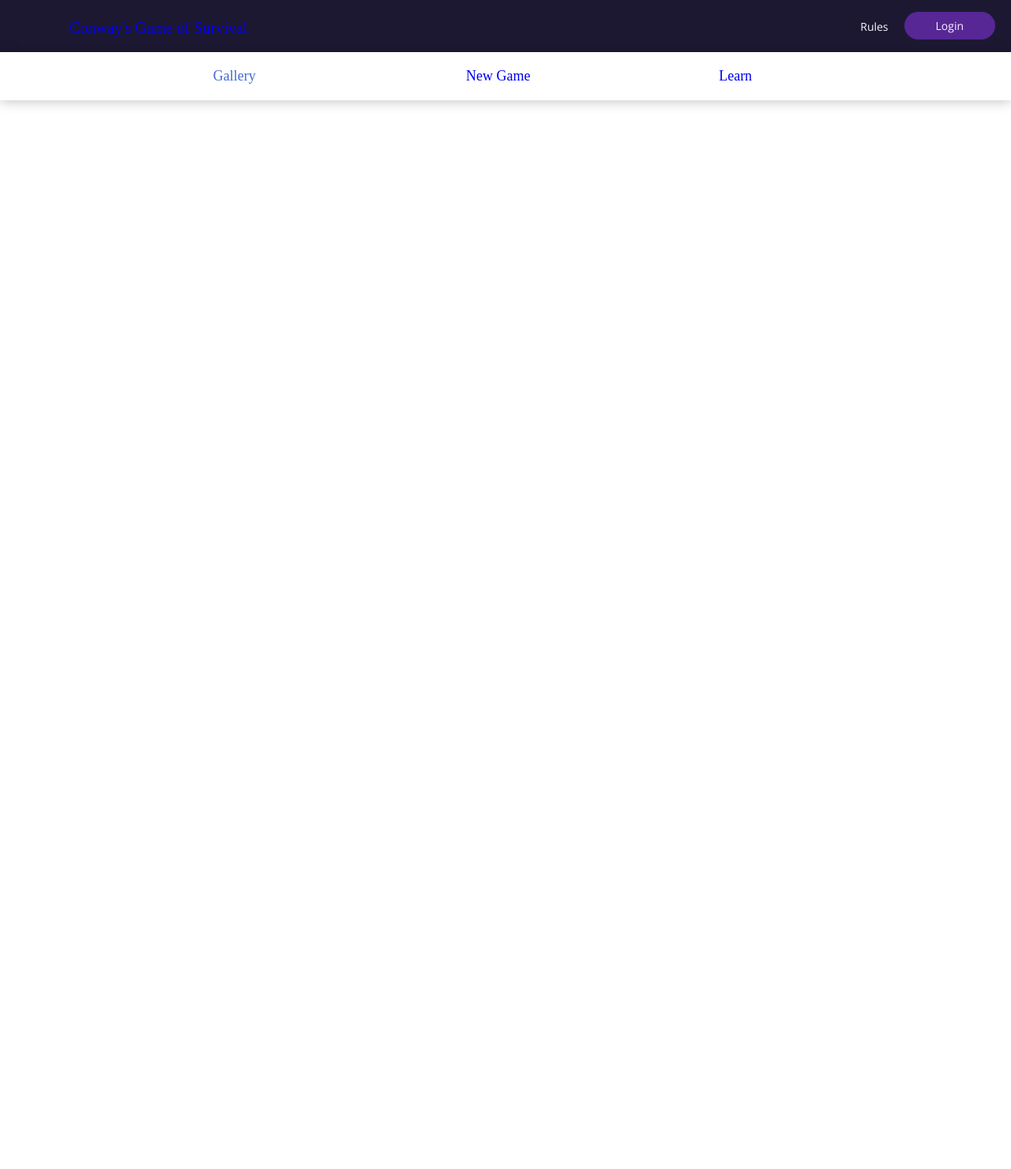
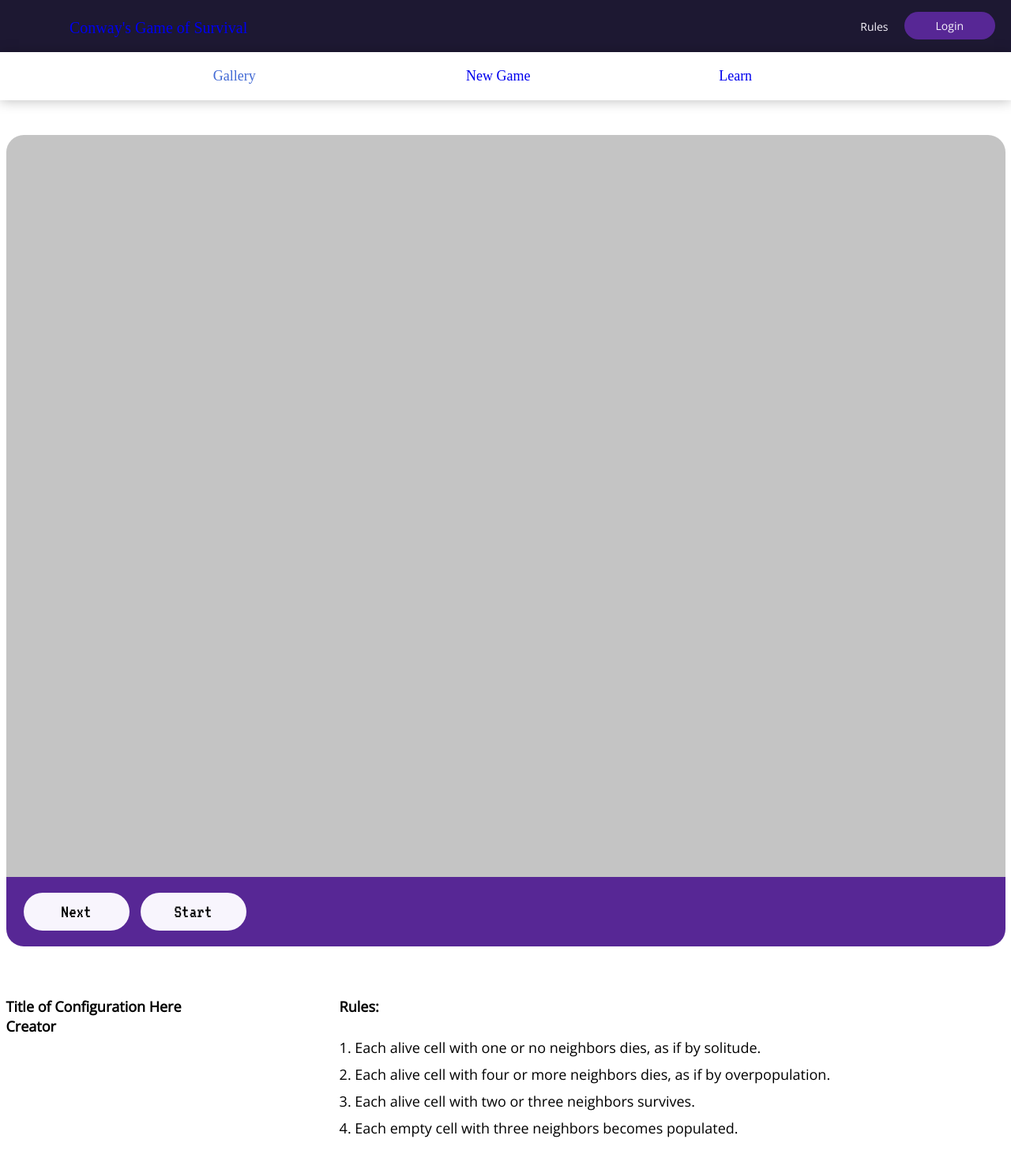
Before and after one commit to dhagandev/ConwayProject, a Django app: template conway_app/templates/consim/viewconsim.html in a window 1280 px wide. Shown: the whole page at 79% size. Before the commit the page ends 135 px from the top, so only its background shows below. Run offline with Django 3.2, Linux system fonts and the light colour scheme; the template is opened without the code that fills it, so the values that code supplies are empty; some web fonts are replaced.

Commit message:
Updates to viewing a configuration; cannot continue as at this point we do not have any configuration model

```diff
--- a/conway_app/templates/consim/viewconsim.html
+++ b/conway_app/templates/consim/viewconsim.html
@@ -2,4 +2,30 @@
 {% block content %}
 {% include 'nav.html' %}
 
+
+<div class="sim-zone">
+	<div class="game-zone">
+		<div class="board">
+		</div>
+		<div class="board-bar">
+			<a href=""><div class="white-btn next-btn">Next</div></a>
+			<a href=""><div class="white-btn start-btn">Start</div></a>
+		</div>
+	</div>
+	<div class="info-zone">
+		<div class="etc-zone">
+			<div class="display-title">Title of Configuration Here</div>
+			<div class="display-owner">Creator</div>
+		</div>
+		<div class="rules-zone">
+			<div class="rules-label">Rules:</div>
+			<div class="rules-descrip">
+			<p>1. Each alive cell with one or no neighbors dies, as if by solitude. </p>
+			<p>2. Each alive cell with four or more neighbors dies, as if by overpopulation.</p>
+			<p>3. Each alive cell with two or three neighbors survives.</p>
+			<p>4. Each empty cell with three neighbors becomes populated.</p> </div>
+		</div>
+	</div>
+</div>
+
 {% endblock %}
```
